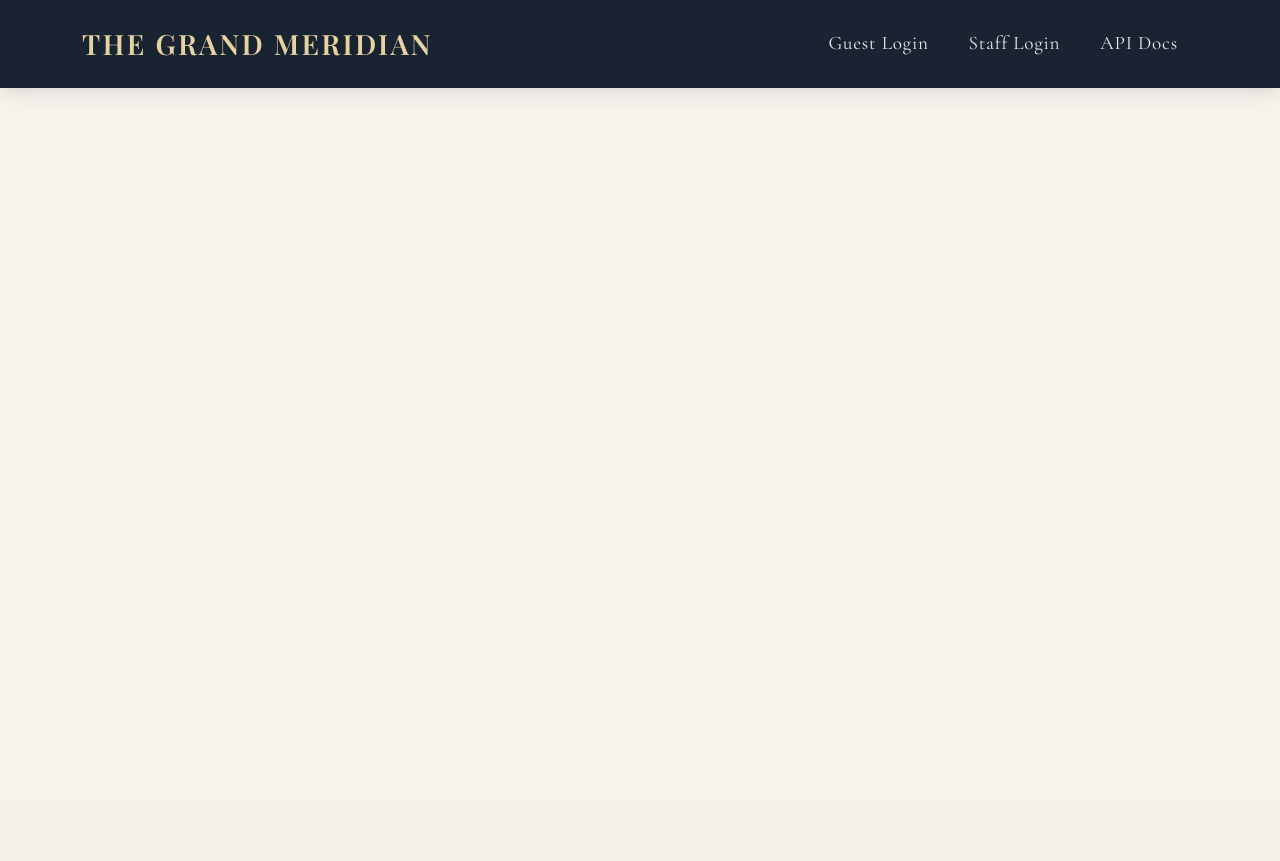
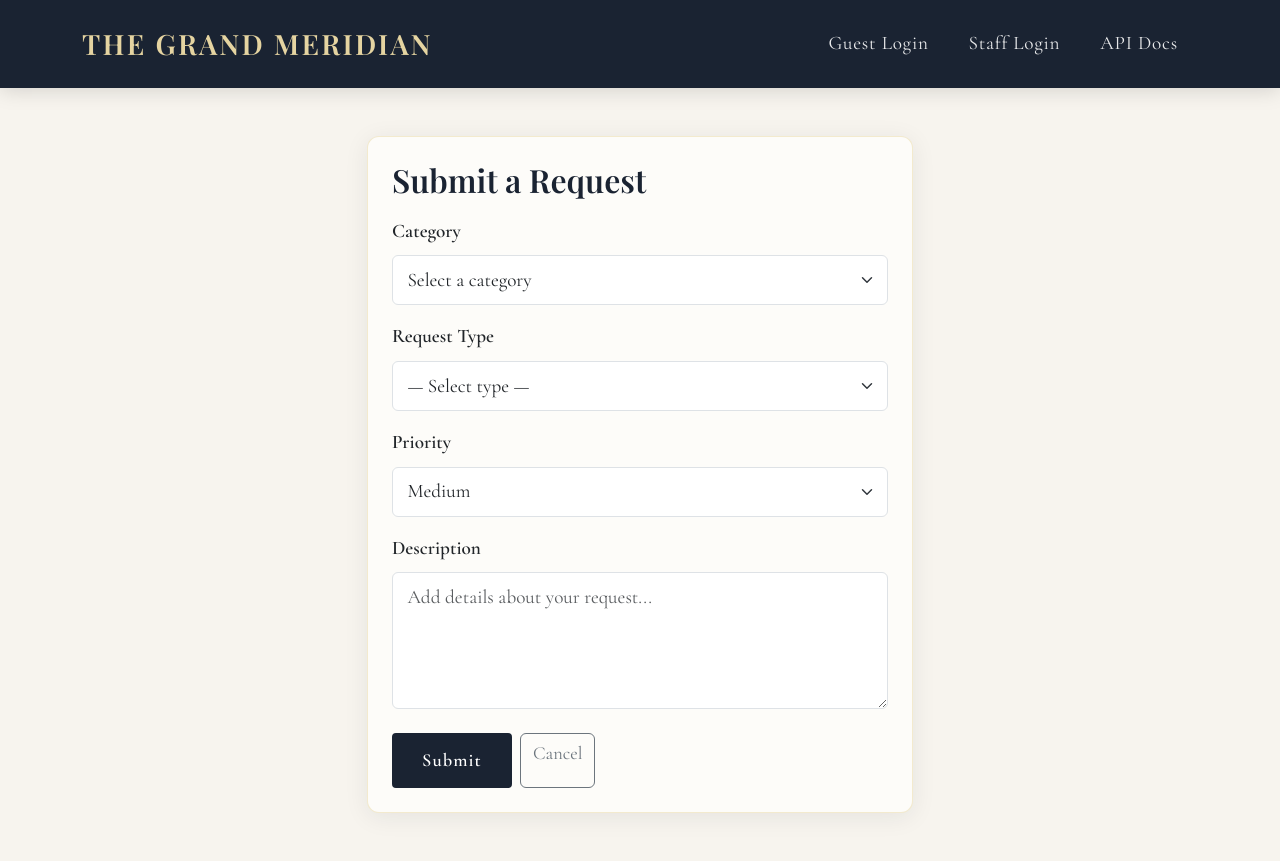
Before and after one commit to jackiehimel/GM-walkthrough-2026, a FastAPI app: template templates/guest/submit_request.html in a window 1280 px wide. Before the commit the page ends 92 px from the top, so only its background shows below. Run offline with FastAPI, Linux system fonts and the light colour scheme; the template is opened without the code that fills it: most values are stand-ins (such as "Sample title", 1, 10 or a date in 2020); some libraries are stand-ins or nearby versions.

Commit message:
feat: feature 2  (guest home screen) and 3 (submit request) completed

```diff
--- a/app/routes/guest.py
+++ b/app/routes/guest.py
@@ -1,4 +1,5 @@
 # app/routes/guest.py — Guest-facing routes (prefix /guest)
+import json
 from pathlib import Path
 
 from fastapi import APIRouter, Depends, Form, Request
@@ -19,13 +20,19 @@ async def guest_home(
     request: Request,
     guest: Guest = Depends(get_current_guest),
 ):
-    # TODO: Render guest home with welcome message and quick-action tiles
-    return HTMLResponse("TODO")
+    return templates.TemplateResponse(
+        request, "guest/home.html",
+        context={"guest": guest},
+    )
 
 
-def _guest_requests(session, guest_id):
-    # TODO: Fetch all ServiceRequests for guest, newest first
-    pass
+def _guest_requests(session: Session, guest_id: int) -> list[ServiceRequest]:
+    statement = (
+        select(ServiceRequest)
+        .where(ServiceRequest.guest_id == guest_id)
+        .order_by(ServiceRequest.created_at.desc())
+    )
+    return list(session.exec(statement).all())
 
 
 @router.get("/requests", response_class=HTMLResponse)
@@ -34,8 +41,12 @@ async def my_requests(
     guest: Guest = Depends(get_current_guest),
     session: Session = Depends(get_session),
 ):
-    # TODO: Render guest's request list (status, category, priority, time)
-    return HTMLResponse("TODO")
+    requests_list = _guest_requests(session, guest.id)
+    return templates.TemplateResponse(
+        request,
+        "guest/my_requests.html",
+        context={"requests": requests_list, "is_staff": False},
+    )
 
 
 CATEGORY_OPTIONS = {
@@ -53,9 +64,20 @@ async def submit_request_form(
     request: Request,
     guest: Guest = Depends(get_current_guest),
     category: str | None = None,
+    request_type: str | None = None,
 ):
-    # TODO: Render submit request form with category, priority, description fields
-    return HTMLResponse("TODO")
+    preselect_category = category
+    preselect_request_type = request_type
+    return templates.TemplateResponse(
+        request,
+        "guest/submit_request.html",
+        context={
+            "category_options": CATEGORY_OPTIONS,
+            "category_options_json": json.dumps(CATEGORY_OPTIONS),
+            "preselect_category": preselect_category,
+            "preselect_request_type": preselect_request_type,
+        },
+    )
 
 
 def _description_required_for_category(category: str, description: str) -> bool:
@@ -75,6 +97,42 @@ async def create_request(
     request_type: str | None = Form(None),
     description: str = Form(""),
 ):
-    # TODO: Create ServiceRequest, add RequestActivity, redirect to /guest/requests
-    # Validation: when category is "other", description is required (use _description_required_for_category)
-    return HTMLResponse("TODO")
+    if not _description_required_for_category(category, description):
+        return templates.TemplateResponse(
+            request,
+            "guest/submit_request.html",
+            context={
+                "category_options": CATEGORY_OPTIONS,
+                "category_options_json": json.dumps(CATEGORY_OPTIONS),
+                "preselect_category": category,
+                "preselect_request_type": request_type,
+                "error": "Description is required when category is Other.",
+            },
+        )
+    try:
+        req_category = RequestCategory(category)
+        req_priority = RequestPriority(priority)
+    except ValueError:
+        return templates.TemplateResponse(
+            request,
+            "guest/submit_request.html",
+            context={
+                "category_options": CATEGORY_OPTIONS,
+                "category_options_json": json.dumps(CATEGORY_OPTIONS),
+                "preselect_category": category,
+                "preselect_request_type": request_type,
+                "error": "Invalid category or priority.",
+            },
+        )
+    sr = ServiceRequest(
+        guest_id=guest.id,
+        category=req_category,
+        priority=req_priority,
+        request_type=request_type.strip() if (request_type and request_type.strip()) else None,
+        description=(description or "").strip(),
+        status=RequestStatus.new,
+    )
+    session.add(sr)
+    session.commit()
+    session.refresh(sr)
+    return RedirectResponse("/guest/requests", status_code=303)
--- a/templates/guest/submit_request.html
+++ b/templates/guest/submit_request.html
@@ -1,14 +1,77 @@
 {% extends "base.html" %}
 {% block title %}Submit Request - The Grand Meridian{% endblock %}
 {% block content %}
-<!-- TODO: Build submit request form
-     - Form POSTs to /guest/requests
-     - Category dropdown (housekeeping, dining, maintenance, concierge, front_desk)
-     - Request type dropdown (populated from category_options dict)
-     - Description textarea (required when request_type is "Other")
-     - Priority dropdown (low, medium, high; default medium)
-     - Pre-select category from preselect_category query param
-     - Submit and Cancel buttons
-     Context variables available: category_options (dict), preselect_category (str|None)
--->
+<div class="row justify-content-center py-4">
+  <div class="col-md-8 col-lg-6">
+    <div class="card" style="background: #fdfcf9; border: 1px solid rgba(201,162,39,0.2); border-radius: 12px; box-shadow: 0 4px 24px rgba(26,35,50,0.08);">
+      <div class="card-body p-4">
+        <h2 class="card-title mb-3" style="font-family: 'Playfair Display', serif; color: #1a2332;">Submit a Request</h2>
+        {% if error %}
+        <div class="alert alert-danger">{{ error }}</div>
+        {% endif %}
+        <form method="post" action="/guest/requests">
+          <div class="mb-3">
+            <label for="category" class="form-label fw-semibold">Category</label>
+            <select class="form-select" id="category" name="category" required>
+              <option value="">Select a category</option>
+              <option value="housekeeping" {% if preselect_category == 'housekeeping' %}selected{% endif %}>Housekeeping</option>
+              <option value="dining" {% if preselect_category == 'dining' %}selected{% endif %}>Dining</option>
+              <option value="maintenance" {% if preselect_category == 'maintenance' %}selected{% endif %}>Maintenance</option>
+              <option value="concierge" {% if preselect_category == 'concierge' %}selected{% endif %}>Concierge</option>
+              <option value="front_desk" {% if preselect_category == 'front_desk' %}selected{% endif %}>Front Desk</option>
+              <option value="other" {% if preselect_category == 'other' %}selected{% endif %}>Other</option>
+            </select>
+          </div>
+          <div class="mb-3">
+            <label for="request_type" class="form-label fw-semibold">Request Type</label>
+            <select class="form-select" id="request_type" name="request_type">
+              <option value="">— Select type —</option>
+              {% for opt in category_options.get(preselect_category|default('housekeeping'), []) %}
+              <option value="{{ opt }}" {% if preselect_request_type == opt %}selected{% endif %}>{{ opt }}</option>
+              {% endfor %}
+            </select>
+          </div>
+          <div class="mb-3">
+            <label for="priority" class="form-label fw-semibold">Priority</label>
+            <select class="form-select" id="priority" name="priority">
+              <option value="low">Low</option>
+              <option value="medium" selected>Medium</option>
+              <option value="high">High</option>
+            </select>
+          </div>
+          <div class="mb-4">
+            <label for="description" class="form-label fw-semibold">Description</label>
+            <textarea class="form-control" id="description" name="description" rows="4" placeholder="Add details about your request..."></textarea>
+            <div id="desc-required-hint" class="text-danger small mt-1" style="display: none;">A description is required when Other is selected.</div>
+          </div>
+          <script>
+            (function() {
+              var opts = {{ category_options_json|safe }};
+              var cat = document.getElementById('category');
+              var rt = document.getElementById('request_type');
+              var descHint = document.getElementById('desc-required-hint');
+              function update() {
+                var val = cat.value || 'housekeeping';
+                var choices = opts[val] || opts['other'] || ['Other'];
+                var prev = rt.value;
+                rt.innerHTML = '<option value="">— Select type —</option>' +
+                  choices.map(function(c) {
+                    var sel = (prev === c) ? ' selected' : '';
+                    return '<option value="' + c + '"' + sel + '>' + c + '</option>';
+                  }).join('');
+                if (descHint) descHint.style.display = val === 'other' ? 'block' : 'none';
+              }
+              cat.addEventListener('change', update);
+              update();
+            })();
+          </script>
+          <div class="d-flex gap-2">
+            <button type="submit" class="btn btn-primary">Submit</button>
+            <a href="/guest/requests" class="btn btn-outline-secondary">Cancel</a>
+          </div>
+        </form>
+      </div>
+    </div>
+  </div>
+</div>
 {% endblock %}
```
Also changed, not shown: templates/guest/home.html (+45 -9 lines), templates/guest/my_requests.html (+36 -9 lines), tests/test_app.py (+104 -0 lines).
